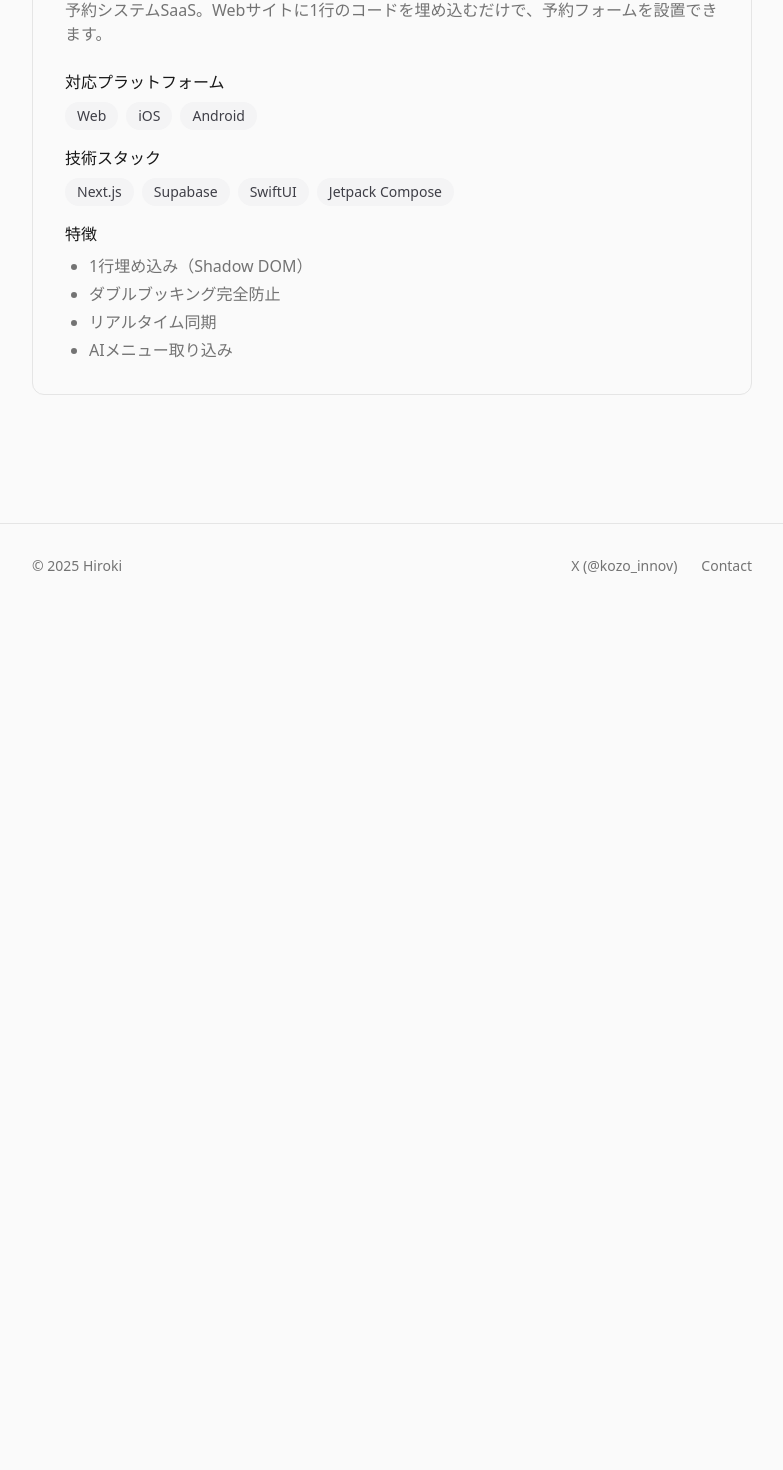
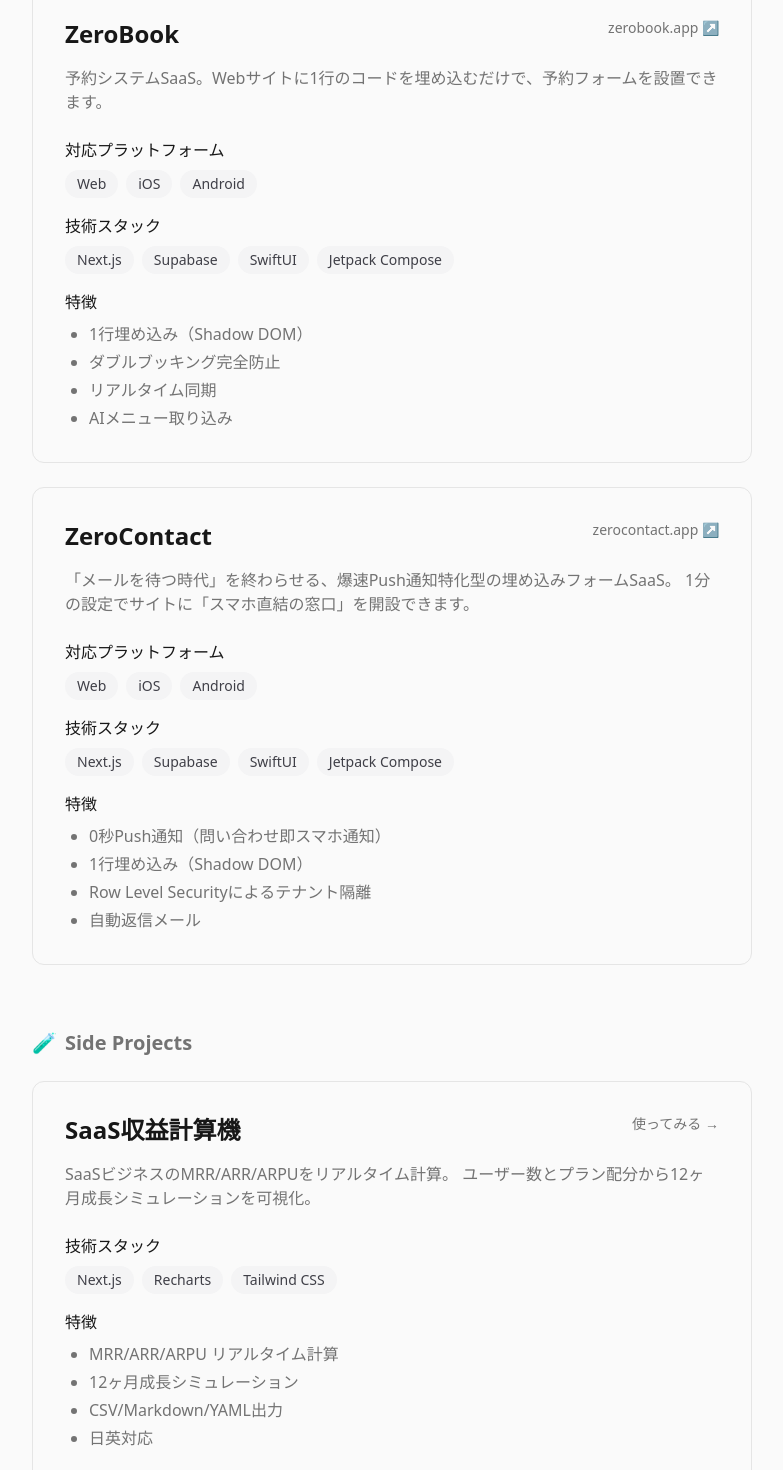
Before and after one commit to kozoinnovation/kozo.dev, a Next.js app: page /projects in a window 1280 px wide. Shown: the part 280-1750 px from the top of the page, without its empty margins (248-1031 px from the left). Before the commit the page ends 888 px from the top, so only its background shows below. Built offline with nearby package versions, Linux system fonts and the light colour scheme.

Commit message:
projects side projects add

```diff
--- a/app/projects/page.tsx
+++ b/app/projects/page.tsx
@@ -1,18 +1,34 @@
 export default function ProjectsPage() {
     return (
         <div className="max-w-3xl mx-auto px-6 py-16">
-            <h1 className="text-3xl font-bold mb-8">Projects</h1>
+            <h1 className="text-3xl font-bold mb-12">Projects</h1>
 
+            {/* Products Section */}
+            <section className="mb-16">
+                <h2 className="text-xl font-semibold text-muted mb-6 flex items-center gap-2">
+                    <span>🚀</span> Products
+                </h2>
+                <div className="space-y-6">
                     {/* ZeroBook */}
                     <article className="border border-border rounded-xl p-8">
-                <h2 className="text-2xl font-semibold mb-4">ZeroBook</h2>
+                        <div className="flex items-start justify-between mb-4">
+                            <h3 className="text-2xl font-semibold">ZeroBook</h3>
+                            <a
+                                href="https://zerobook.app"
+                                target="_blank"
+                                rel="noopener noreferrer"
+                                className="text-sm text-muted hover:text-foreground transition-colors"
+                            >
+                                zerobook.app ↗
+                            </a>
+                        </div>
                         <p className="text-muted mb-6">
                             予約システムSaaS。Webサイトに1行のコードを埋め込むだけで、予約フォームを設置できます。
                         </p>
 
                         <div className="space-y-4">
                             <div>
-                        <h3 className="font-medium mb-2">対応プラットフォーム</h3>
+                                <h4 className="font-medium mb-2">対応プラットフォーム</h4>
                                 <div className="flex gap-2">
                                     <span className="px-3 py-1 bg-zinc-100 dark:bg-zinc-800 text-zinc-700 dark:text-zinc-300 rounded-full text-sm">Web</span>
                                     <span className="px-3 py-1 bg-zinc-100 dark:bg-zinc-800 text-zinc-700 dark:text-zinc-300 rounded-full text-sm">iOS</span>
@@ -21,7 +37,7 @@
                             </div>
 
                             <div>
-                        <h3 className="font-medium mb-2">技術スタック</h3>
+                                <h4 className="font-medium mb-2">技術スタック</h4>
                                 <div className="flex flex-wrap gap-2">
                                     <span className="px-3 py-1 bg-zinc-100 dark:bg-zinc-800 text-zinc-700 dark:text-zinc-300 rounded-full text-sm">Next.js</span>
                                     <span className="px-3 py-1 bg-zinc-100 dark:bg-zinc-800 text-zinc-700 dark:text-zinc-300 rounded-full text-sm">Supabase</span>
@@ -31,7 +47,7 @@
                             </div>
 
                             <div>
-                        <h3 className="font-medium mb-2">特徴</h3>
+                                <h4 className="font-medium mb-2">特徴</h4>
                                 <ul className="list-disc ml-6 text-muted space-y-1">
                                     <li>1行埋め込み（Shadow DOM）</li>
                                     <li>ダブルブッキング完全防止</li>
@@ -41,6 +57,104 @@
                             </div>
                         </div>
                     </article>
+
+                    {/* ZeroContact */}
+                    <article className="border border-border rounded-xl p-8">
+                        <div className="flex items-start justify-between mb-4">
+                            <h3 className="text-2xl font-semibold">ZeroContact</h3>
+                            <a
+                                href="https://zerocontact.app"
+                                target="_blank"
+                                rel="noopener noreferrer"
+                                className="text-sm text-muted hover:text-foreground transition-colors"
+                            >
+                                zerocontact.app ↗
+                            </a>
+                        </div>
+                        <p className="text-muted mb-6">
+                            「メールを待つ時代」を終わらせる、爆速Push通知特化型の埋め込みフォームSaaS。
+                            1分の設定でサイトに「スマホ直結の窓口」を開設できます。
+                        </p>
+
+                        <div className="space-y-4">
+                            <div>
+                                <h4 className="font-medium mb-2">対応プラットフォーム</h4>
+                                <div className="flex gap-2">
+                                    <span className="px-3 py-1 bg-zinc-100 dark:bg-zinc-800 text-zinc-700 dark:text-zinc-300 rounded-full text-sm">Web</span>
+                                    <span className="px-3 py-1 bg-zinc-100 dark:bg-zinc-800 text-zinc-700 dark:text-zinc-300 rounded-full text-sm">iOS</span>
+                                    <span className="px-3 py-1 bg-zinc-100 dark:bg-zinc-800 text-zinc-700 dark:text-zinc-300 rounded-full text-sm">Android</span>
+                                </div>
+                            </div>
+
+                            <div>
+                                <h4 className="font-medium mb-2">技術スタック</h4>
+                                <div className="flex flex-wrap gap-2">
+                                    <span className="px-3 py-1 bg-zinc-100 dark:bg-zinc-800 text-zinc-700 dark:text-zinc-300 rounded-full text-sm">Next.js</span>
+                                    <span className="px-3 py-1 bg-zinc-100 dark:bg-zinc-800 text-zinc-700 dark:text-zinc-300 rounded-full text-sm">Supabase</span>
+                                    <span className="px-3 py-1 bg-zinc-100 dark:bg-zinc-800 text-zinc-700 dark:text-zinc-300 rounded-full text-sm">SwiftUI</span>
+                                    <span className="px-3 py-1 bg-zinc-100 dark:bg-zinc-800 text-zinc-700 dark:text-zinc-300 rounded-full text-sm">Jetpack Compose</span>
+                                </div>
+                            </div>
+
+                            <div>
+                                <h4 className="font-medium mb-2">特徴</h4>
+                                <ul className="list-disc ml-6 text-muted space-y-1">
+                                    <li>0秒Push通知（問い合わせ即スマホ通知）</li>
+                                    <li>1行埋め込み（Shadow DOM）</li>
+                                    <li>Row Level Securityによるテナント隔離</li>
+                                    <li>自動返信メール</li>
+                                </ul>
+                            </div>
+                        </div>
+                    </article>
+                </div>
+            </section>
+
+            {/* Side Projects Section */}
+            <section>
+                <h2 className="text-xl font-semibold text-muted mb-6 flex items-center gap-2">
+                    <span>🧪</span> Side Projects
+                </h2>
+                <div className="space-y-6">
+                    {/* SaaS収益計算機 */}
+                    <article className="border border-border rounded-xl p-8">
+                        <div className="flex items-start justify-between mb-4">
+                            <h3 className="text-2xl font-semibold">SaaS収益計算機</h3>
+                            <a
+                                href="/tools/saas-calculator"
+                                className="text-sm text-muted hover:text-foreground transition-colors"
+                            >
+                                使ってみる →
+                            </a>
+                        </div>
+                        <p className="text-muted mb-6">
+                            SaaSビジネスのMRR/ARR/ARPUをリアルタイム計算。
+                            ユーザー数とプラン配分から12ヶ月成長シミュレーションを可視化。
+                        </p>
+
+                        <div className="space-y-4">
+                            <div>
+                                <h4 className="font-medium mb-2">技術スタック</h4>
+                                <div className="flex flex-wrap gap-2">
+                                    <span className="px-3 py-1 bg-zinc-100 dark:bg-zinc-800 text-zinc-700 dark:text-zinc-300 rounded-full text-sm">Next.js</span>
+                                    <span className="px-3 py-1 bg-zinc-100 dark:bg-zinc-800 text-zinc-700 dark:text-zinc-300 rounded-full text-sm">Recharts</span>
+                                    <span className="px-3 py-1 bg-zinc-100 dark:bg-zinc-800 text-zinc-700 dark:text-zinc-300 rounded-full text-sm">Tailwind CSS</span>
+                                </div>
+                            </div>
+
+                            <div>
+                                <h4 className="font-medium mb-2">特徴</h4>
+                                <ul className="list-disc ml-6 text-muted space-y-1">
+                                    <li>MRR/ARR/ARPU リアルタイム計算</li>
+                                    <li>12ヶ月成長シミュレーション</li>
+                                    <li>CSV/Markdown/YAML出力</li>
+                                    <li>日英対応</li>
+                                </ul>
+                            </div>
+                        </div>
+                    </article>
+                </div>
+            </section>
         </div>
     )
 }
```
Lines whose indentation alone changed are shown as unchanged.
